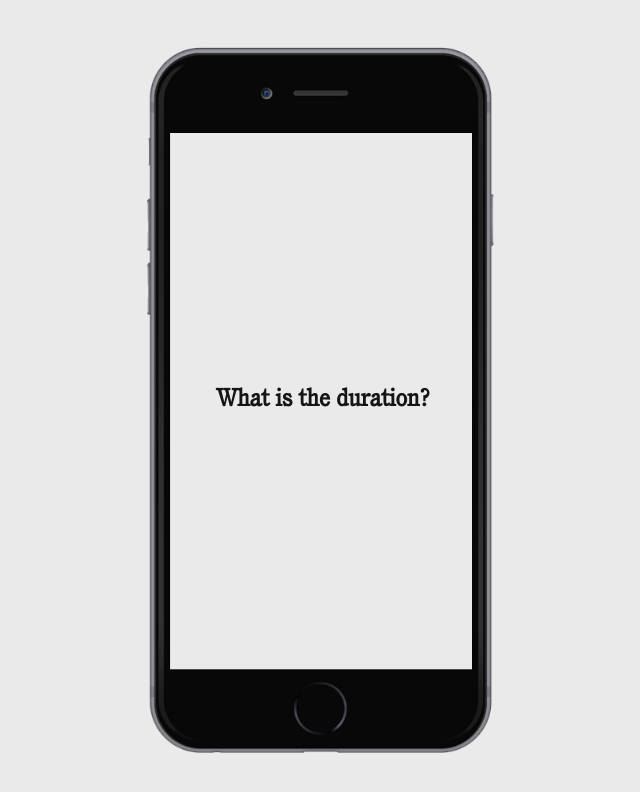
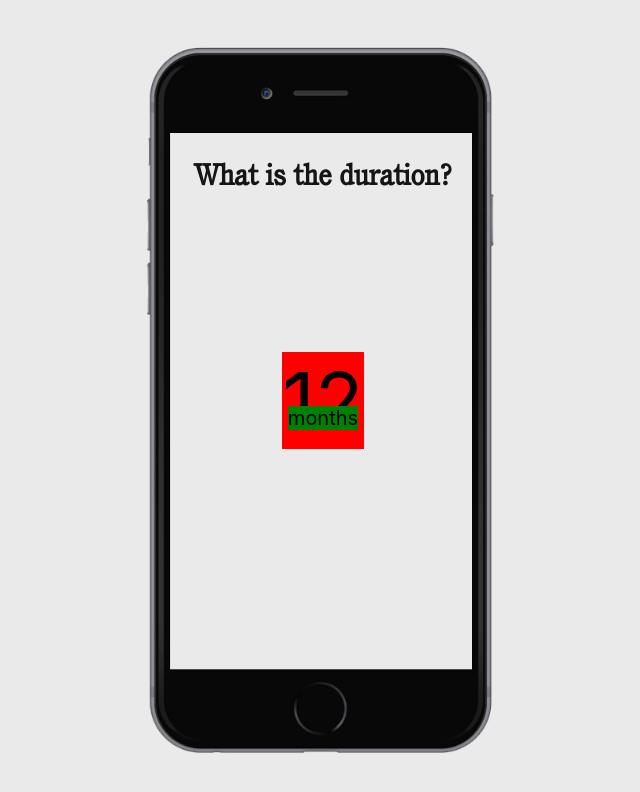
Before and after one commit to nicseve/MANY_Static, a React (Create React App) app: page /whatDuration in a window 1280 px wide. Shown: the top 792 px of the page, without its empty margins (317-957 px from the left). Built offline with nearby package versions, Linux system fonts and the light colour scheme.

Commit message:
Began building whatDuration page

```diff
--- a/src/components/index.js
+++ b/src/components/index.js
@@ -5,13 +5,15 @@ import ContainerDiv from "./containerDiv";
 import TextBaseCush from "./textBaseCush";
 import IphoneFrame from "./iPhoneFrame";
 import ManyLogo from "./manyLogo";
+import TextHeaderCush from "./textHeaderCush";
 
-export{
+export {
     NavigationButton,
     PageGrid,
     PageContainer,
     ContainerDiv,
     TextBaseCush,
     IphoneFrame,
-    ManyLogo
+    ManyLogo,
+    TextHeaderCush
 }
--- /dev/null
+++ b/src/components/textHeaderCush.js
@@ -0,0 +1,15 @@
+import styled from 'styled-components';
+
+//TODO: Import fonts and make size a prop.
+const TextHeaderCush = styled.text`
+{
+  font-size: 29px;
+  font-weight: bold;
+  text-transform: initial;
+  font-family: 'CushingStdBook', serif;
+  color: #151515;
+  justify-content: center;
+}
+`
+
+export default TextHeaderCush
--- a/src/pages/home.js
+++ b/src/pages/home.js
@@ -20,6 +20,7 @@ export default class Home extends React.Component {
                         alignItems: 'center'
                     }}
                 >
+                    {/*//TODO: Make logo a nav button to info page*/}
                     <ManyLogo/>
                     <div
                         style={{
--- a/src/pages/whatDuration.js
+++ b/src/pages/whatDuration.js
@@ -1,5 +1,5 @@
 import React from 'react';
-import {ContainerDiv, IphoneFrame, PageGrid, TextBaseCush} from "../components";
+import {ContainerDiv, IphoneFrame, TextHeaderCush} from "../components";
 
 
 export default class WhatDuration extends React.Component {
@@ -7,10 +7,22 @@ export default class WhatDuration extends React.Component {
         return (
             <ContainerDiv>
                 <IphoneFrame/>
-
-                    <TextBaseCush>What is the duration?</TextBaseCush>
+                <div style={{position: 'relative', top: '-210px'}}>
+                    <TextHeaderCush>What is the duration?</TextHeaderCush>
+                </div>
+                <text
+                    style={{backgroundColor: 'red', position: 'absolute', fontWeight: 'regular', fontSize: '80px'}}>12
+                </text>
+                <text style={{
+                    backgroundColor: 'green',
+                    position: 'relative',
+                    fontWeight: 'regular',
+                    fontSize: '20px'
+                }}>months
+                </text>
 
             </ContainerDiv>
         )
     }
+
 }
```
